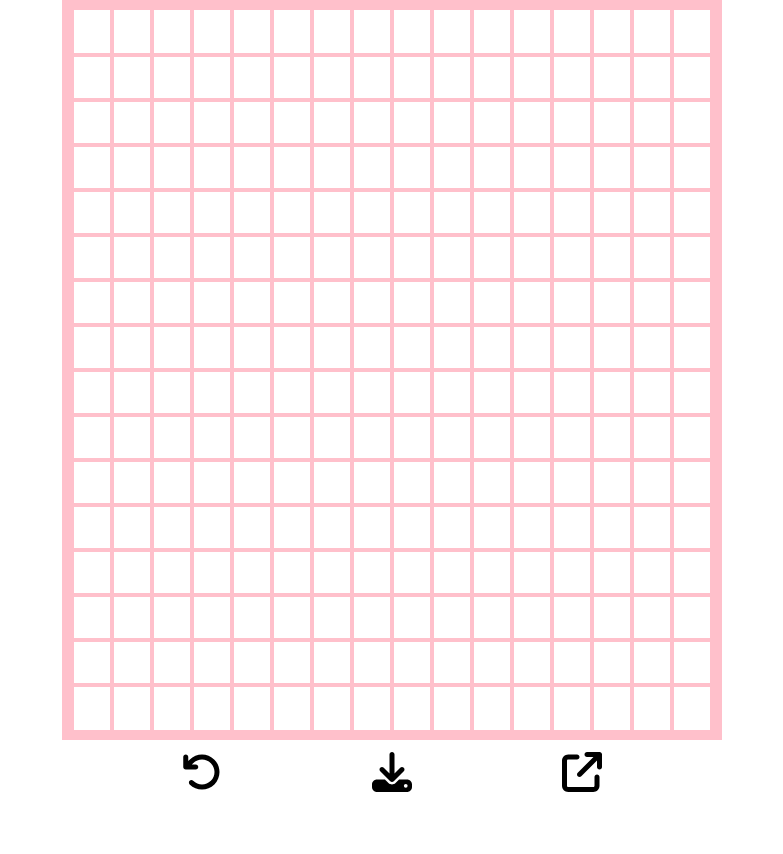
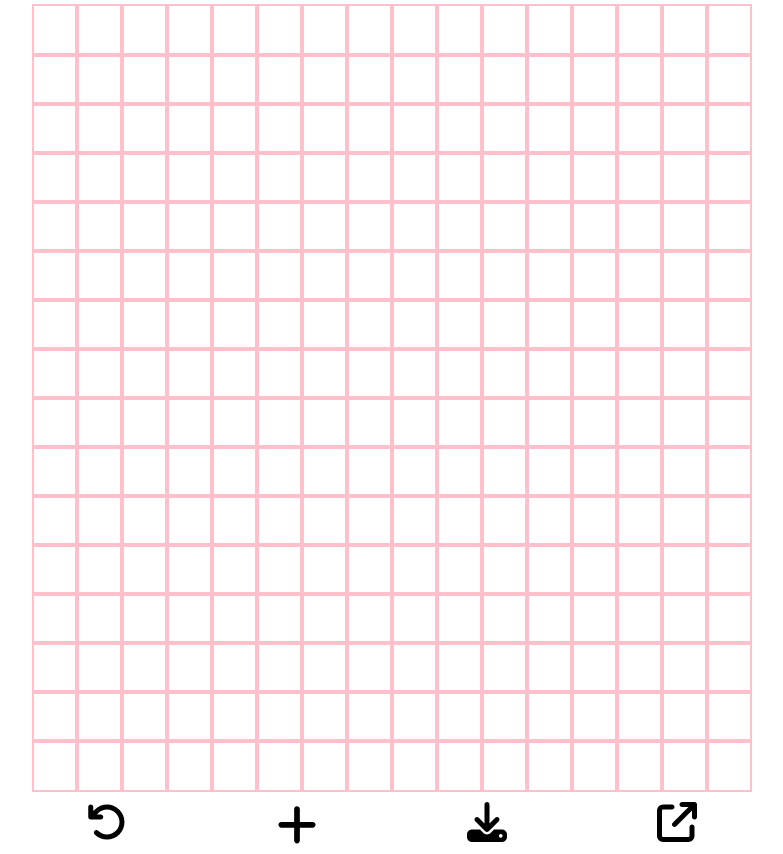
Before and after one commit to mikcheaela/Etch-a-Sketch, a plain HTML site: page index.html in a window 1280 px wide. Shown: the whole page, without its empty margins (248-1031 px from the left). Before the commit the page ends 820 px from the top, so only its background shows below. Drawn offline with Linux system fonts and the light colour scheme.

Commit message:
Add "new grid" button and functionality to it
Added a plus icon that prompts the user asking for
a new grid size. A new grid is created that uses
the same amount of pixels as the base 16x16 grid.

```diff
--- a/index.html
+++ b/index.html
@@ -18,6 +18,9 @@
             <button class="reset">
                 <svg xmlns="http://www.w3.org/2000/svg" viewBox="0 0 512 512"><!--!Font Awesome Free 6.5.2 by @fontawesome - https://fontawesome.com License - https://fontawesome.com/license/free Copyright 2024 Fonticons, Inc.--><path d="M125.7 160H176c17.7 0 32 14.3 32 32s-14.3 32-32 32H48c-17.7 0-32-14.3-32-32V64c0-17.7 14.3-32 32-32s32 14.3 32 32v51.2L97.6 97.6c87.5-87.5 229.3-87.5 316.8 0s87.5 229.3 0 316.8s-229.3 87.5-316.8 0c-12.5-12.5-12.5-32.8 0-45.3s32.8-12.5 45.3 0c62.5 62.5 163.8 62.5 226.3 0s62.5-163.8 0-226.3s-163.8-62.5-226.3 0L125.7 160z"/></svg>
             </button>
+            <button class="new-grid">
+                <svg xmlns="http://www.w3.org/2000/svg" viewBox="0 0 448 512"><!--!Font Awesome Free 6.5.2 by @fontawesome - https://fontawesome.com License - https://fontawesome.com/license/free Copyright 2024 Fonticons, Inc.--><path d="M256 80c0-17.7-14.3-32-32-32s-32 14.3-32 32V224H48c-17.7 0-32 14.3-32 32s14.3 32 32 32H192V432c0 17.7 14.3 32 32 32s32-14.3 32-32V288H400c17.7 0 32-14.3 32-32s-14.3-32-32-32H256V80z"/></svg>
+            </button>
             <button class="download">
                 <svg xmlns="http://www.w3.org/2000/svg" viewBox="0 0 512 512"><!--!Font Awesome Free 6.5.2 by @fontawesome - https://fontawesome.com License - https://fontawesome.com/license/free Copyright 2024 Fonticons, Inc.--><path d="M288 32c0-17.7-14.3-32-32-32s-32 14.3-32 32V274.7l-73.4-73.4c-12.5-12.5-32.8-12.5-45.3 0s-12.5 32.8 0 45.3l128 128c12.5 12.5 32.8 12.5 45.3 0l128-128c12.5-12.5 12.5-32.8 0-45.3s-32.8-12.5-45.3 0L288 274.7V32zM64 352c-35.3 0-64 28.7-64 64v32c0 35.3 28.7 64 64 64H448c35.3 0 64-28.7 64-64V416c0-35.3-28.7-64-64-64H346.5l-45.3 45.3c-25 25-65.5 25-90.5 0L165.5 352H64zm368 56a24 24 0 1 1 0 48 24 24 0 1 1 0-48z"/></svg>
             </button>
--- a/script.js
+++ b/script.js
@@ -1,31 +1,71 @@
 const container = document.querySelector(".container");
 const reset = document.querySelector(".reset");
+const grid = document.querySelector(".new-grid");
+const root = document.querySelector(":root");
+const containerWidth = 720;
+const containerHeight = 784;
+let currentSize = 16;
 
-function createGrid(){
+console.log(containerWidth);
 
-    for (let i = 0; i < 16; i++){
+function colorSquare(){
+
+    const squares = document.querySelectorAll(".square");
+    squares.forEach((elem) => {
+        elem.addEventListener("mouseover", () => {
+            const squares = document.querySelectorAll(".square");
+            elem.style.backgroundColor = "black";
+        })
+    })
+
+}
+
+function emptyGrid(size){
+
+    while(container.firstChild){
+        container.removeChild(container.firstChild);
+    }
+    createGrid(size);
+
+}
+
+function styleSquare(){
+    const rows = document.querySelectorAll(".row");
+    const squares = document.querySelectorAll(".square");
+
+    rows.forEach((elem) => {
+        elem.style.height = (containerHeight / currentSize) + "px";
+    })
+
+    squares.forEach((elem) => {
+        elem.style.width = (containerWidth / currentSize) + "px";
+    })
+
+}
+
+function createGrid(bounds){
+
+    for (let i = 0; i < bounds; i++){
         const row = container.appendChild(document.createElement("div"));
-        for (let j = 0; j < 16; j++){
+        row.classList.add("row");
+        for (let j = 0; j < bounds; j++){
             let square = document.createElement("div");
             square.classList.add("square");
             row.appendChild(square);
         }
     }
-
+    colorSquare();
+    styleSquare();
 }
 
-createGrid();
+createGrid(16);
 
-const squares = document.querySelectorAll(".square");
-
-squares.forEach((elem) => {
-    elem.addEventListener("mouseover", () => {
-        elem.style.backgroundColor = "black";
-    })
+grid.addEventListener("click", () => {
+    let size = prompt("What dimension would you like your grid to be? (Less than 100)");
+    currentSize = size;
+    emptyGrid(currentSize);
 })
 
 reset.addEventListener("click", () => {
-    squares.forEach((elem => {
-        elem.style.backgroundColor = "white";
-    }))
+    emptyGrid(currentSize);
 })
--- a/styles.css
+++ b/styles.css
@@ -3,16 +3,22 @@
     padding:0px;
 }
 
+:root{
+    --wrapper-height: 90vh;
+    --wrapper-width: 100vw;
+}
+
 #wrapper{
-    min-height: 90vh;
-    min-width: 100vw;
+    padding-top: 6px;
+    min-height: var(--wrapper-height);
+    min-width: var(--wrapper-width);
     display: flex;
     align-items: center;
     justify-content: center;
 }
 
 #wrapper-2{
-    height: 10vh;
+    height: 7.92540793vh;
     min-width: 100vw;
     display: flex;
     justify-content: center;
@@ -20,21 +26,20 @@
 
 .container{
     align-content: center;
-    width: 50%;
-    height: 90%;
-    border: 10px solid pink;
+    width: 720px;
+    height: 784px;
     text-align: center;
 }
 
-.container > div{
-    height: 45px;
+.row{
+    /* height: 45px; */
     display: flex;
     justify-content: center;
     align-items: center;
 }
 
 .square{
-    width: 45px;
+    /* width: 45px; */
     height:100%;
     border: 2px solid pink;
 }
```
